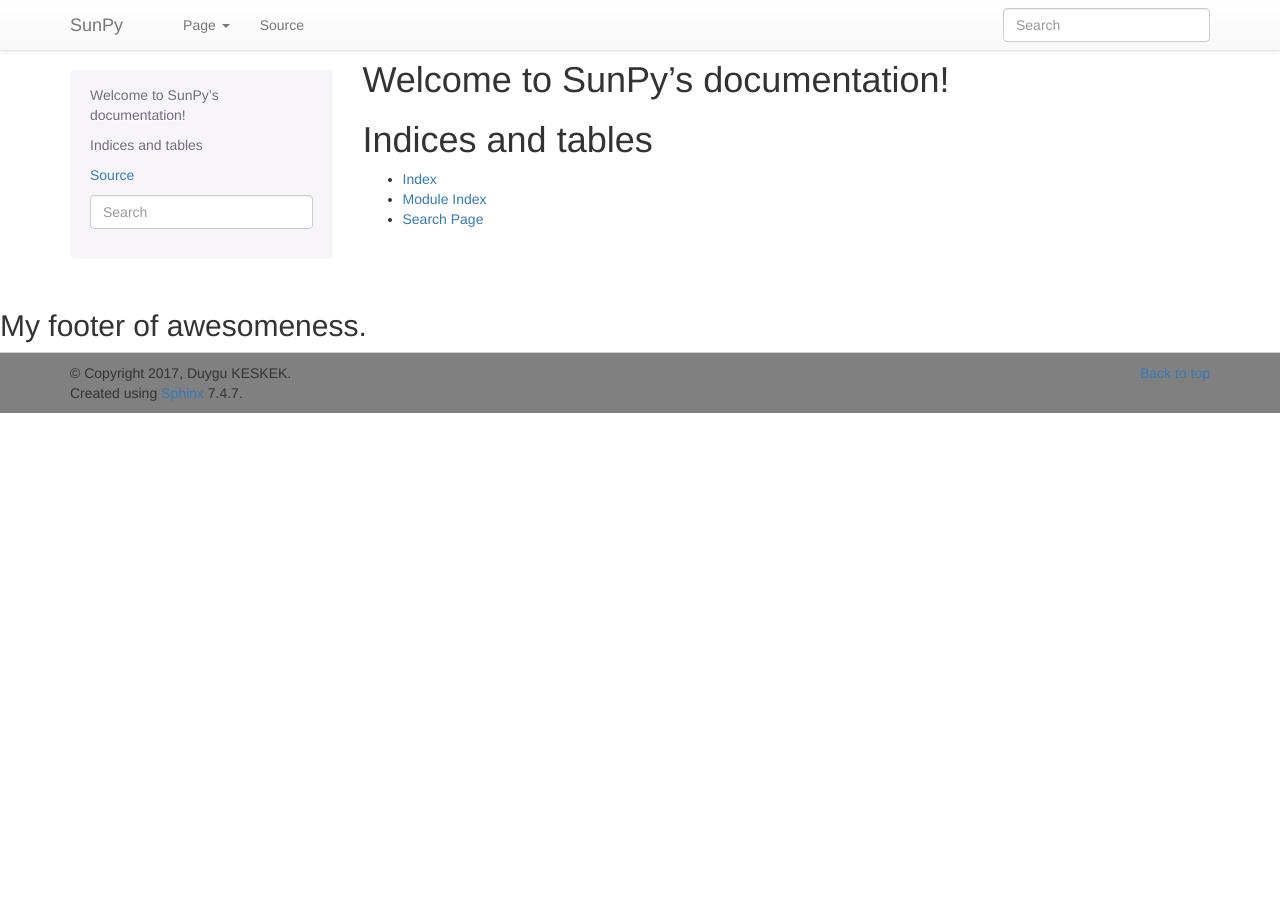
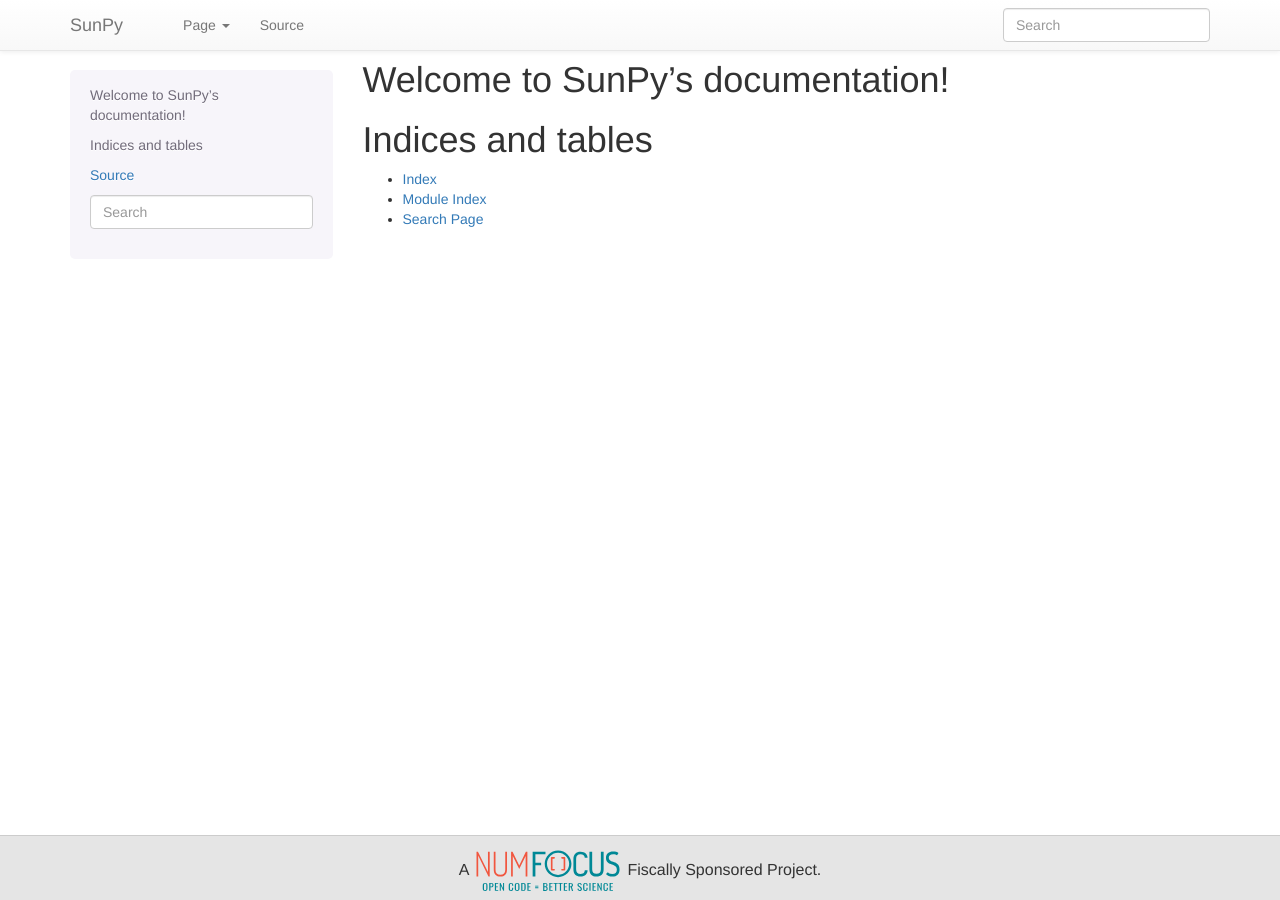
Before and after one commit to sunpy/sunpy.org, a Sphinx documentation site: the page built from source/index.rst, in a window 1280 px wide. Built offline with Sphinx 7.4.7, drawn with Linux system fonts in a browser that asks for light colours.

Commit message:
Added a footer bar

```diff
--- a/source/_static/style.css
+++ b/source/_static/style.css
@@ -1,3 +1,15 @@
 footer {
-  background-color: gray;
+  bottom: 0;
+  height: 65px;
+  position: fixed;
+  width: 100%;
+  border-top: none;
+  font-size: 16px;
+  text-align: center;
+  background-color: #E5E5E5;
 }
+.center-footer {
+  float: none;
+  min-width: 400px;
+  height: inherit;
+}
--- a/source/_templates/layout.html
+++ b/source/_templates/layout.html
@@ -6,6 +6,15 @@
 
 {# Add some extra stuff before and use existing with 'super()' call. #}
 {% block footer %}
-  <h2>My footer of awesomeness.</h2>
-  {{ super() }}
+{{ super() }}
+<footer class="footer">
+  <div class="container">
+    <p class="center-footer"> A
+       	  <a href="https://www.numfocus.org/">
+         	 <img src="_static/img/numfocus-logo.svg" width="150px;" height="50px;">
+          </a>
+          Fiscally Sponsored Project.
+        </p>
+  </div>
+</footer>
 {% endblock %}
--- a/source/conf.py
+++ b/source/conf.py
@@ -48,8 +48,7 @@
 
 # General information about the project.
 project = u'SunPy'
-copyright = u'2017, Duygu KESKEK'
-author = u'Duygu KESKEK'
+author  = 'SunPy'
 
 # The version info for the project you're documenting, acts as replacement for
 # |version| and |release|, also used in various other places throughout the
```
Also changed, not shown: source/_static/img/numfocus-logo.svg (added).
